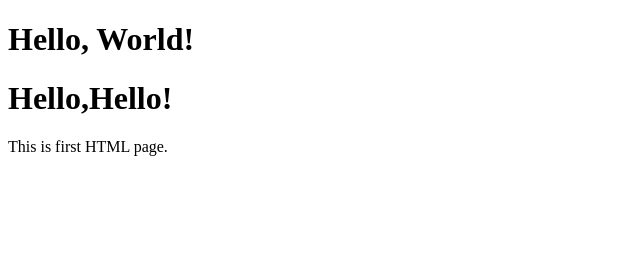
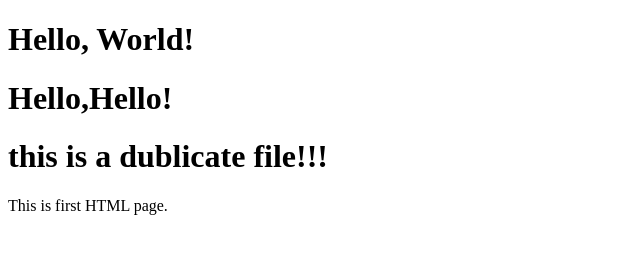
Before and after one commit to rohithroshan512/samplerepo, a plain HTML site: page index.html in a window 1280 px wide. Shown: the whole page, without its empty margins (0-640 px from the left). Drawn offline with Linux system fonts and the light colour scheme.

Commit message:
warning message

```diff
--- a/index.html
+++ b/index.html
@@ -6,6 +6,7 @@
 <body>
   <h1>Hello, World!</h1>
   <h1>Hello,Hello!</h1>
+  <h1>this is a dublicate file!!!</h1>
   <p>This is  first HTML page.</p>
 </body>
 </html>
```
